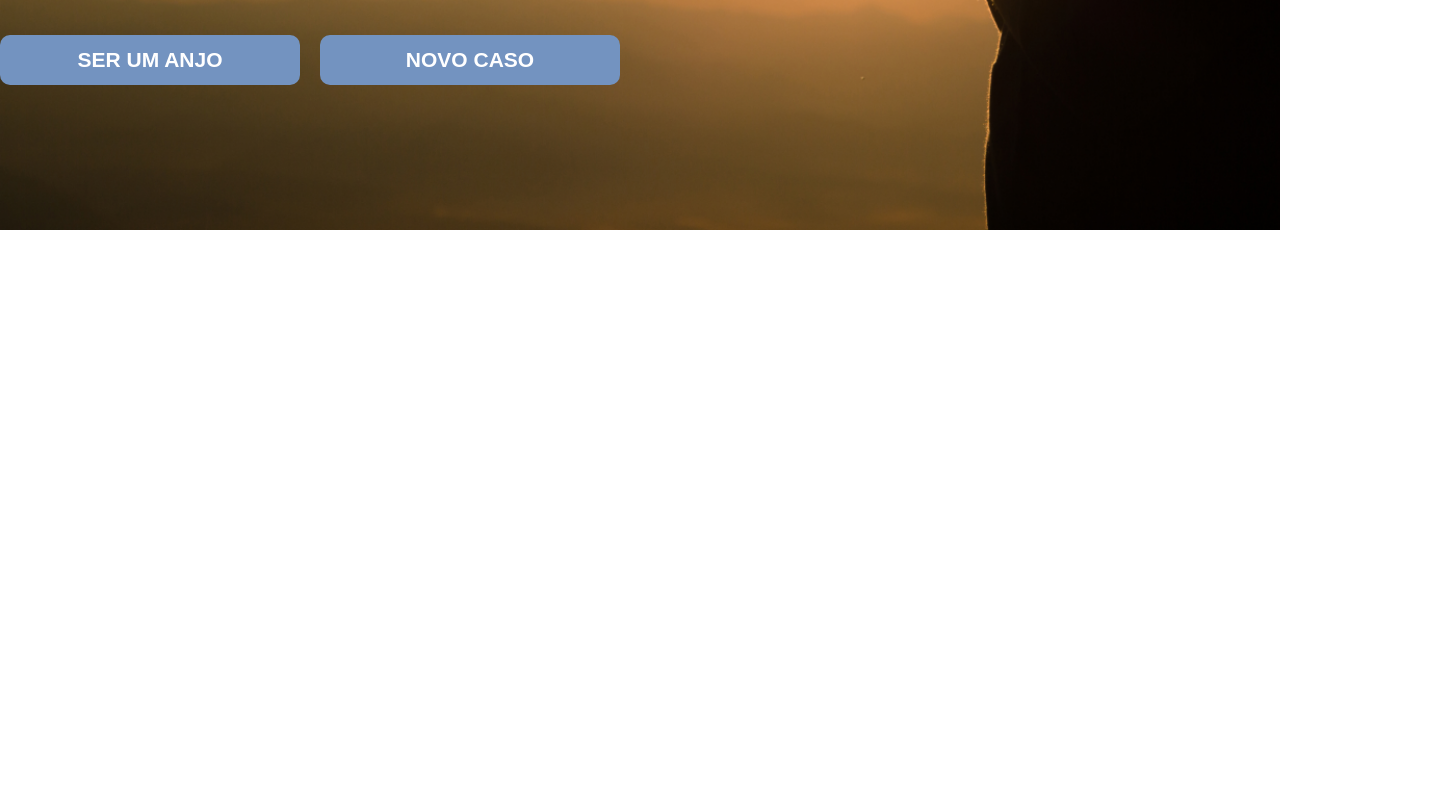
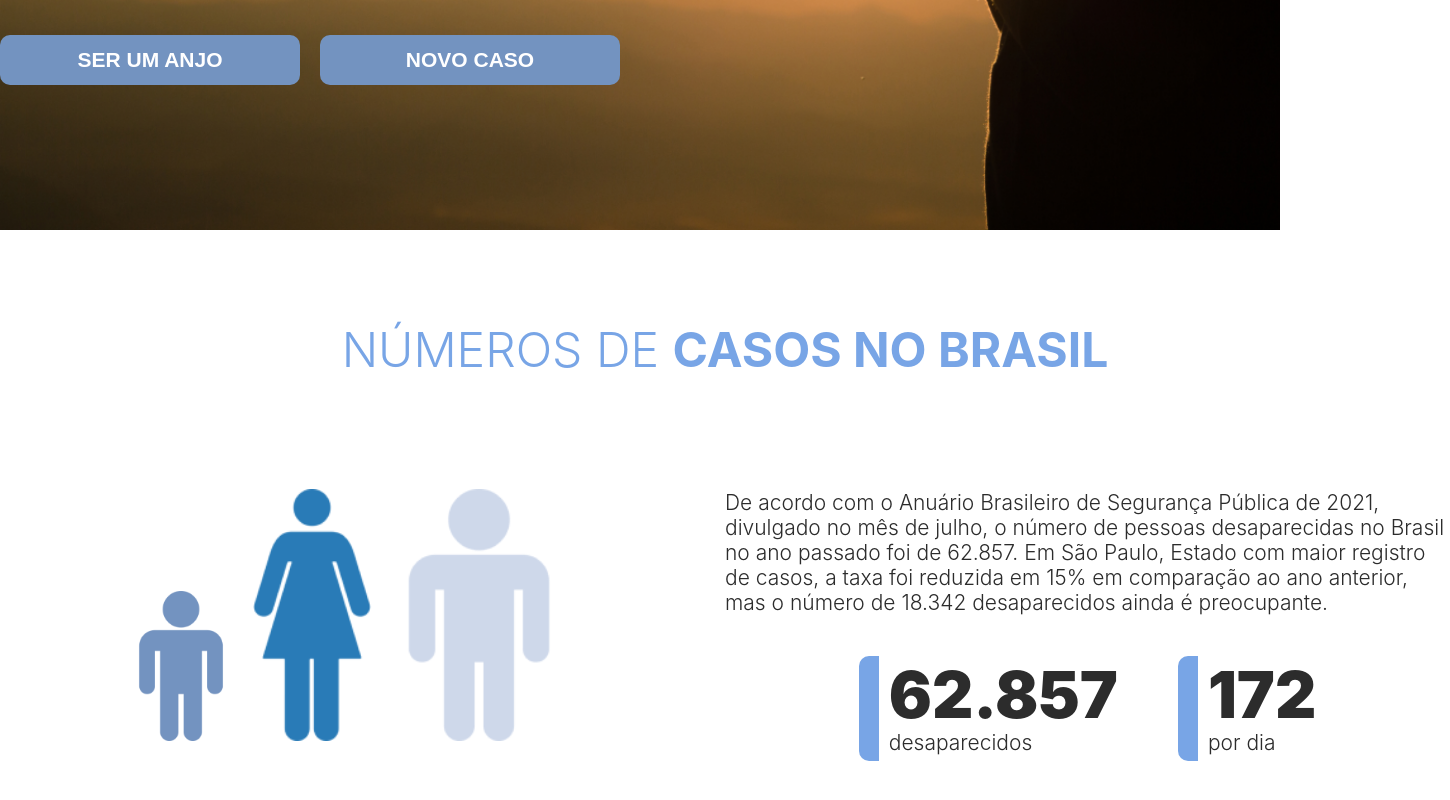
Before and after one commit to JhonatanGAlves/encontre-me, a React (Create React App) app: page / in a window 1280 px wide. Shown: the part 618-1418 px from the top of the page, 1450 px wide, since content can reach past the window. Before the commit the page ends 848 px from the top, so only its background shows below. Built offline with nearby package versions, Linux system fonts and the light colour scheme.

Commit message:
import CaseNumber component to Main component

```diff
--- a/src/components/Main.tsx
+++ b/src/components/Main.tsx
@@ -2,6 +2,7 @@ import React from 'react'
 import styled from 'styled-components'
 import BgBanner from '../assets/images/background-main-banner.png'
 import ImgBanner from '../assets/images/isac-manoel-domingues.png'
+import CaseNumber from './CaseNumber'
 
 export const Main = () => {
   return (
@@ -31,6 +32,7 @@ export const Main = () => {
           </div>
         </div>
       </div>
+      <CaseNumber />
     </StyledMain >
   )
 }
@@ -39,6 +41,7 @@ export default Main
 
 const StyledMain = styled.div`
   display: flex;
+  flex-direction: column;
   justify-content: center;
   width: 100vw;
   max-width: 100vw;
```
